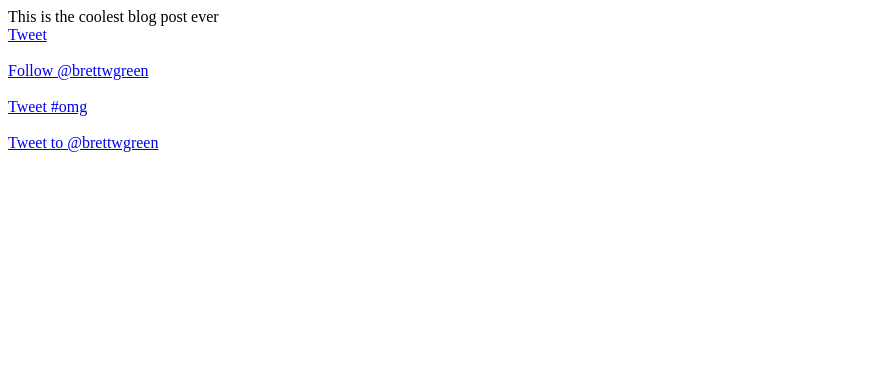
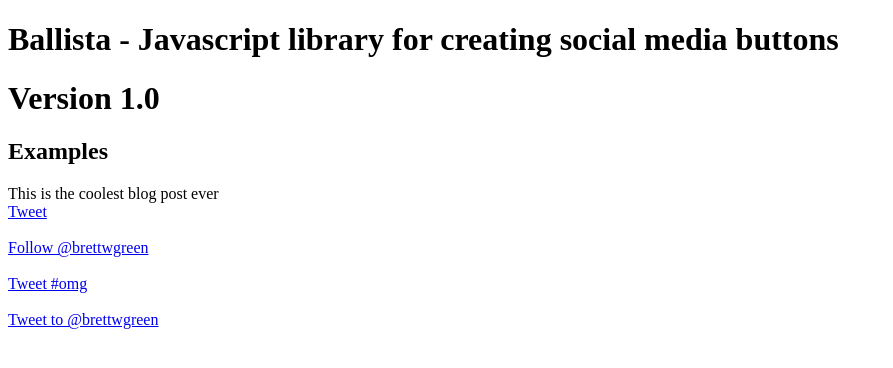
Before and after one commit to brettwgreen/ballista, a plain HTML site: page index.html in a window 1280 px wide. Shown: the whole page, without its empty margins (0-893 px from the left). Drawn offline with nearby package versions, Linux system fonts and the light colour scheme.

Commit message:
Change headers

```diff
--- a/index.html
+++ b/index.html
@@ -17,6 +17,9 @@
 	</script>
 </head>
 <body>
+	<h1>Ballista - Javascript library for creating social media buttons</h1>
+	<h1>Version 1.0</h1>
+	<h2>Examples</h2>
 	This is the coolest blog post ever
 
 	<div id="ballista_anchor_twitter_share"></div>
```
